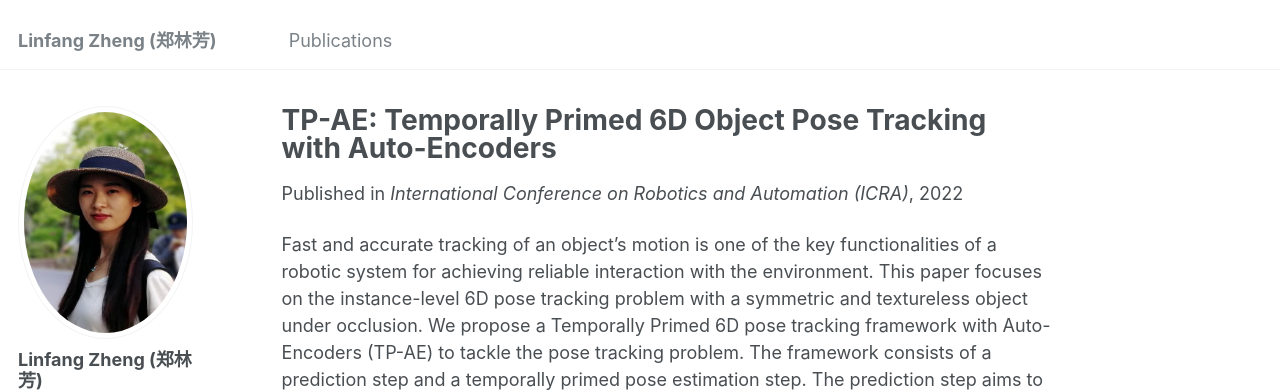
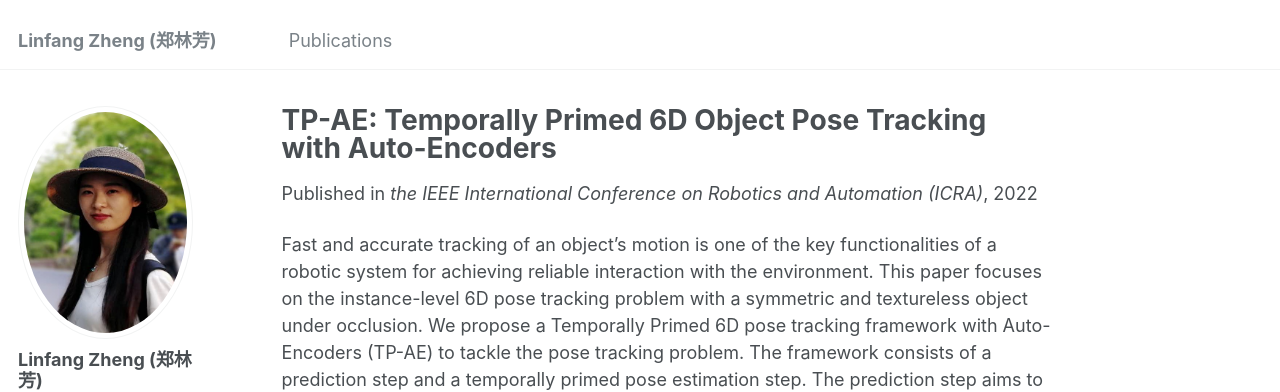
Before and after one commit to Lynne-Zheng-Linfang/Lynne-Zheng-Linfang.github.io, a Jekyll site: the page built from _publications/2022-07-01-TPAE.md, in a window 1280 px wide and 900 px high. Shown: the top 392 px of the window. Built offline with Jekyll 4.4.1, drawn with Linux system fonts in a browser that asks for light colours; some web fonts are replaced.

Commit message:
correctified some errors

```diff
--- a/_publications/2022-07-01-TPAE.md
+++ b/_publications/2022-07-01-TPAE.md
@@ -4,7 +4,7 @@ collection: publications
 permalink: /publication/2022-07-01-TPAE
 excerpt: "Fast and accurate tracking of an object's motion is one of the key functionalities of a robotic system for achieving reliable interaction with the environment. This paper focuses on the instance-level 6D pose tracking problem with a symmetric and textureless object under occlusion. We propose a Temporally Primed 6D pose tracking framework with Auto-Encoders (TP-AE) to tackle the pose tracking problem. [Project Page](https://lynne-zheng-linfang.github.io/TP-AE.github.io/)"
 date: 2022-07-01
-venue: 'International Conference on Robotics and Automation (ICRA)'
+venue: 'the IEEE International Conference on Robotics and Automation (ICRA)'
 paperurl: ''
 citation: 'L. Zheng et al., "TP-AE: Temporally Primed 6D Object Pose Tracking with Auto-Encoders," 2022 International Conference on Robotics and Automation (ICRA), Philadelphia, PA, USA, 2022, pp. 10616-10623, doi: 10.1109/ICRA46639.2022.9811890.'
 ---
```
Also changed, not shown: _publications/2020-03-01-QLearning.md (+1 -1 lines), _publications/2023-02-12-Trans6D.md (+1 -1 lines).
